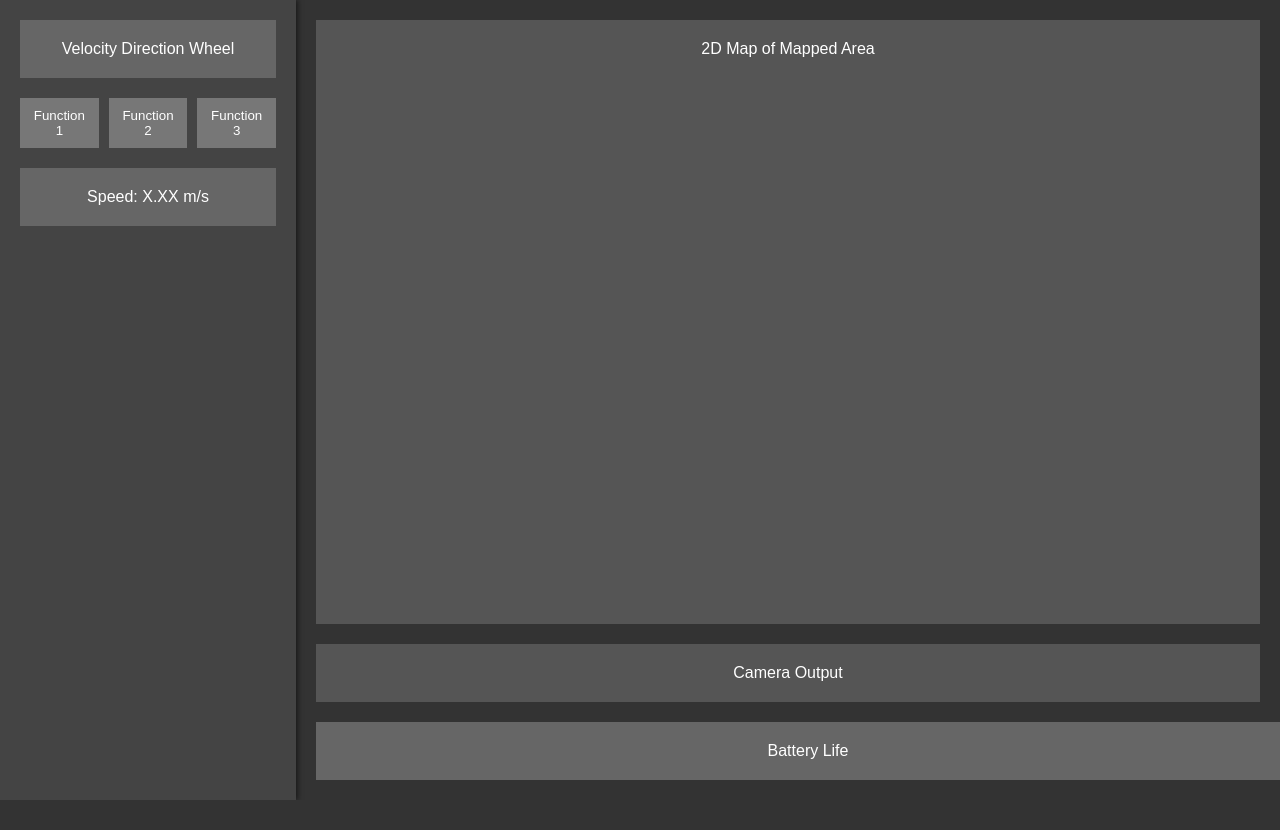
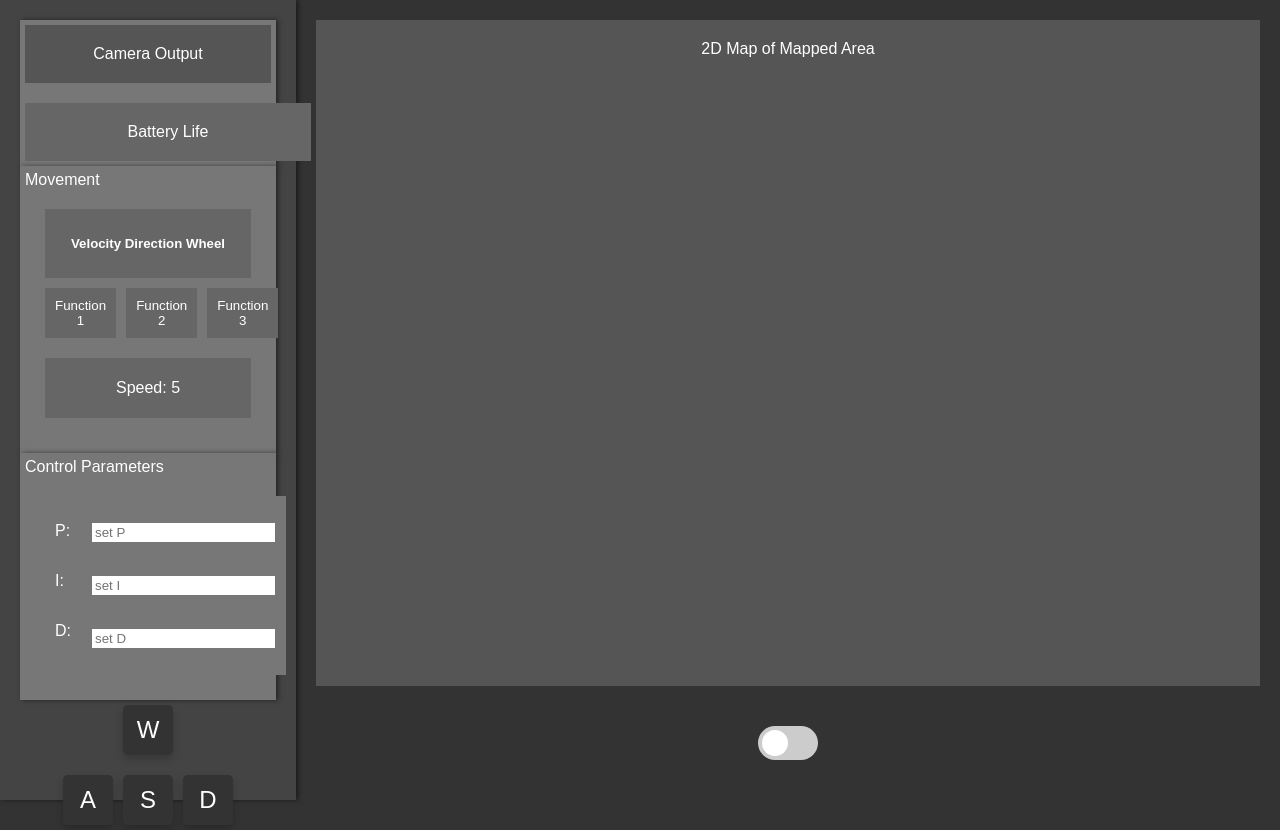
Before and after one commit to X454XU/Electronics_Design_Project_2-_Balance_Robot, a plain HTML site: page UI/index.html in a window 1280 px wide. Before the commit the page ends 800 px from the top, so only its background shows below. Drawn offline with Linux system fonts and the light colour scheme.

Commit message:
UI framwork
TODO: communication with respberry pi, vieo streaming

```diff
--- a/UI/css/style.css
+++ b/UI/css/style.css
@@ -19,6 +19,35 @@ body, html {
     flex-direction: column;
     padding: 20px;
     box-shadow: 2px 0 5px rgba(0, 0, 0, 0.5); /* Adding shadow for depth */
+    justify-content: space-around;
+}
+
+.Block {
+    display:flex;
+    flex-direction: column;
+    padding: 5px;
+    background-color: #777;
+    box-shadow: 2px 0 5px rgba(0, 0, 0, 0.5); /* Adding shadow for depth */
+}
+
+.movement {
+    display:flex;
+    flex-direction: column;
+    padding: 20px;
+    background-color: #777;
+}
+.control {
+    display:flex;
+    flex-direction: row;
+    padding: 20px;
+    background-color: #777;
+}
+
+.control-parameters{
+    display:flex;
+    flex-direction: column;
+    padding: 10px;
+    background-color: #777;
 }
 
 .main {
@@ -46,9 +75,9 @@ body, html {
 
 .velocity-wheel, .speed-display {
     text-align: center;
-    padding: 20px;
+    padding: 5px;
     background-color: #666; /* Distinct grey for interactive elements */
-    margin-bottom: 20px;
+    margin-bottom: 10px;
 }
 
 .function-ribbon {
@@ -58,7 +87,7 @@ body, html {
 }
 
 button {
-    background-color: #777; /* Grey buttons for functions */
+    background-color: #666; /* Grey buttons for functions */
     border: none;
     padding: 10px;
     color: white;
@@ -79,3 +108,88 @@ button:hover {
     display: flex;
     flex-direction: column;
 }
+
+.wasd-container {
+    display: flex;
+    flex-direction: column;
+    align-items: center;
+}
+
+.key-row {
+    display: flex;
+    margin-top: 10px;
+}
+
+.key {
+    width: 50px;
+    height: 50px;
+    background-color: #333;
+    color: white;
+    display: flex;
+    justify-content: center;
+    align-items: center;
+    margin: 5px;
+    font-size: 24px;
+    border-radius: 5px;
+    box-shadow: 0 4px 8px rgba(0, 0, 0, 0.2);
+    cursor: pointer;
+    user-select: none;
+    transition: background-color 0.3s;
+}
+
+.key.active {
+    background-color: #555;
+}
+
+.switch-container {
+    display: flex;
+    justify-content: center;
+    align-items: center;
+    padding: 20px;
+    background-color: #333;
+}
+
+.switch {
+    position: relative;
+    display: inline-block;
+    width: 60px;
+    height: 34px;
+}
+
+.switch input {
+    opacity: 0;
+    width: 0;
+    height: 0;
+}
+
+.slider {
+    position: absolute;
+    cursor: pointer;
+    top: 0;
+    left: 0;
+    right: 0;
+    bottom: 0;
+    background-color: #ccc;
+    transition: .4s;
+    border-radius: 34px;
+}
+
+.slider:before {
+    position: absolute;
+    content: "";
+    height: 26px;
+    width: 26px;
+    left: 4px;
+    bottom: 4px;
+    background-color: white;
+    transition: .4s;
+    border-radius: 50%;
+}
+
+input:checked + .slider {
+    background-color: #2196F3;
+}
+
+input:checked + .slider:before {
+    transform: translateX(26px);
+}
--- a/UI/index.html
+++ b/UI/index.html
@@ -9,19 +9,73 @@
 <body>
     <div class="container">
         <div class="sidebar">
-            <div class="velocity-wheel">Velocity Direction Wheel</div>
-            <div class="function-ribbon">
-                <button>Function 1</button>
-                <button>Function 2</button>
-                <button>Function 3</button>
+
+            <div class = "Block">
+                <div class="camera-section">
+                    <div class="camera-output">Camera Output</div>
+                    <div class="battery-life">Battery Life</div>
+                </div>
             </div>
-            <div class="speed-display">Speed: X.XX m/s</div>
+            <div class="Block">
+                Movement
+                <div class="movement">
+                    <div class="velocity-wheel">
+                        <h5>Velocity Direction Wheel</h5>
+                    </div>
+
+                    <div class="function-ribbon">
+                        <button>Function 1</button>
+                        <button>Function 2</button>
+                        <button>Function 3</button>
+                    </div>
+
+                    <div class="speed-display">
+                        <p>
+                            Speed: <span id="speed">0</span>
+                        </p>
+                        <script src="js/speed.js"></script>
+                    </div>
+                </div>
+            </div>
+
+            <div class="Block">
+                Control Parameters
+                <div class="control">
+                    <div class="control-parameters">
+                        <p>P:</p>
+                        <p>I:</p>
+                        <p>D:</p>
+                    </div>
+
+                    <div class="control-parameters">
+                        <p><input type="number" id="number-input" placeholder="set P"></p>
+                        <p><input type="number" id="number-input" placeholder="set I"></p>
+                        <p><input type="number" id="number-input" placeholder="set D"></p>
+                    </div>
+                </div>
+            </div>
+
+            <div class="wasd-container">
+                <div id="key-w" class="key">W</div>
+                <div class="key-row">
+                    <div id="key-a" class="key">A</div>
+                    <div id="key-s" class="key">S</div>
+                    <div id="key-d" class="key">D</div>
+                </div>
+                <script src="js/wasd.js"></script>
+            </div>
+
+
+
         </div>
         <div class="main">
             <div class="map-output">2D Map of Mapped Area</div>
-            <div class="camera-section">
-                <div class="camera-output">Camera Output</div>
-                <div class="battery-life">Battery Life</div>
+            <div class="switch-container">
+                <label class="switch">
+                    <input type="checkbox" id="toggle-switch">
+                    <span class="slider"></span>
+                </label>
+                <script src="js/switch.js"></script>
             </div>
         </div>
     </div>
--- /dev/null
+++ b/UI/js/speed.js
@@ -0,0 +1,8 @@
+let currentNumber = 0;
+
+function updateNumber() {
+    currentNumber++;
+    document.getElementById('speed').innerText = currentNumber;
+}
+
+setInterval(updateNumber, 1000); // 每秒更新一次数值
--- /dev/null
+++ b/UI/js/switch.js
@@ -0,0 +1,7 @@
+document.getElementById('toggle-switch').addEventListener('change', function() {
+    if (this.checked) {
+        alert('Switch is ON');
+    } else {
+        alert('Switch is OFF');
+    }
+});
--- /dev/null
+++ b/UI/js/wasd.js
@@ -0,0 +1,13 @@
+document.addEventListener('keydown', function(event) {
+    const key = event.key.toLowerCase();
+    if (['w', 'a', 's', 'd'].includes(key)) {
+        document.getElementById(`key-${key}`).classList.add('active');
+    }
+});
+
+document.addEventListener('keyup', function(event) {
+    const key = event.key.toLowerCase();
+    if (['w', 'a', 's', 'd'].includes(key)) {
+        document.getElementById(`key-${key}`).classList.remove('active');
+    }
+});
```
